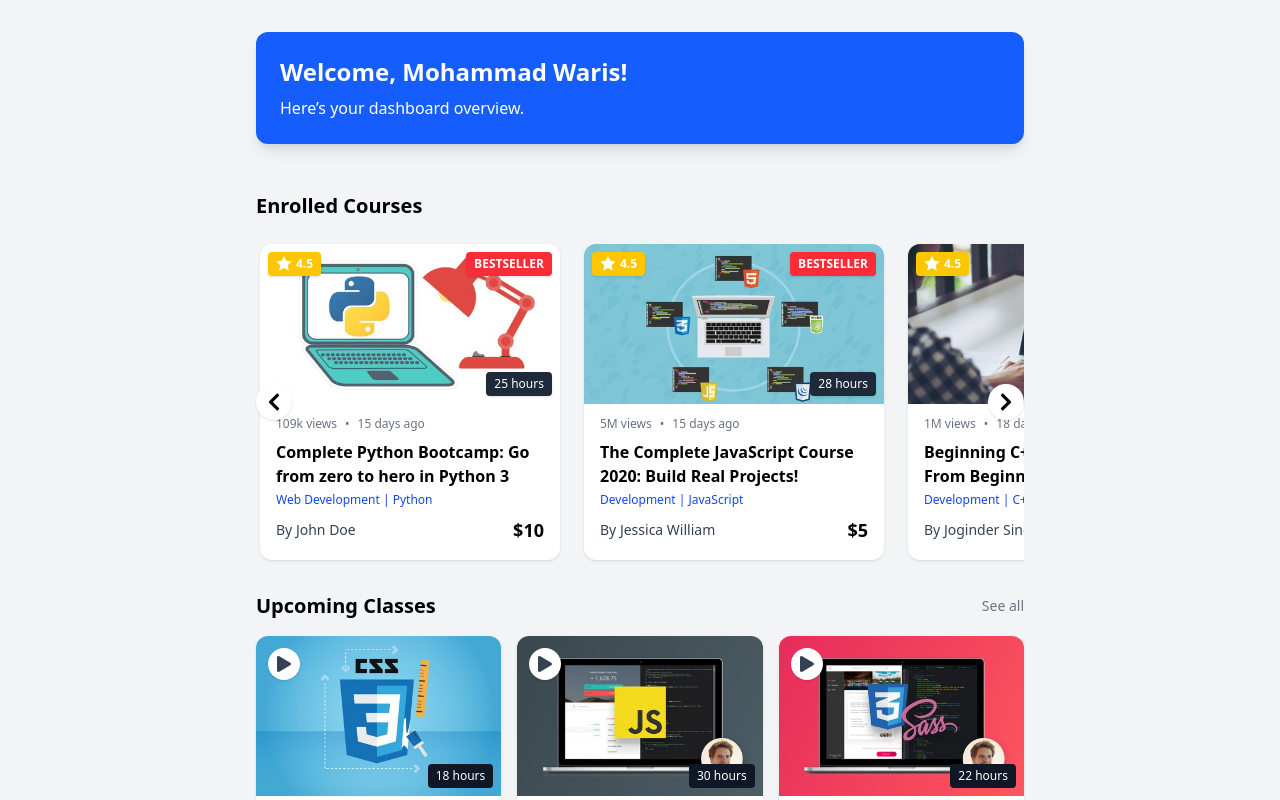
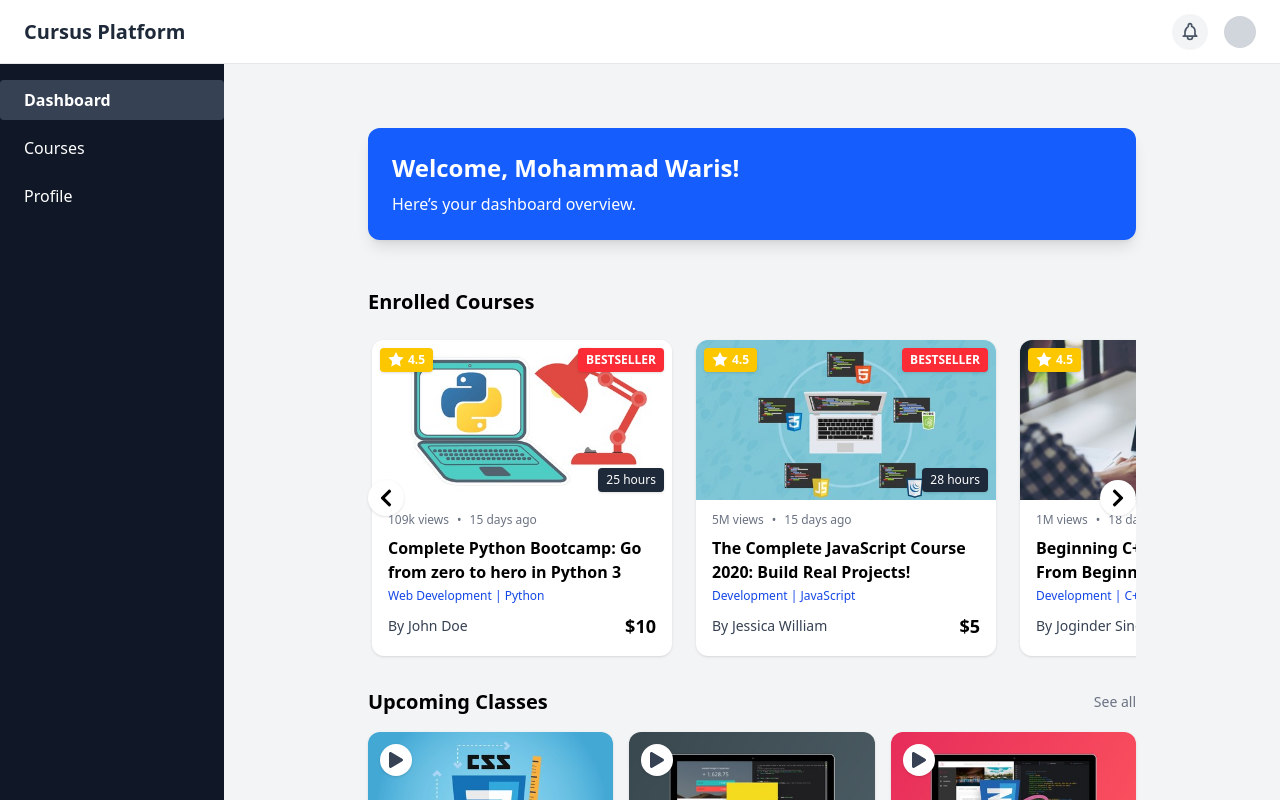
Before and after one commit to Mourya2003/cursus-platform, a React (Vite) app in the folder client/: page /dashboard in a window 1280 px wide. Shown: the top 800 px of the page. Built offline with nearby package versions, Linux system fonts and the light colour scheme.

Commit message:
Collaborate on component integration.

```diff
--- /dev/null
+++ b/client/src/components/DashboardLayout.jsx
@@ -0,0 +1,17 @@
+// src/components/DashboardLayout.jsx
+import Navbar from './navbar.jsx';
+import Sidebar from './sidebar.jsx';
+
+const DashboardLayout = ({ children }) => (
+  <div className="min-h-screen flex flex-col">
+    <Navbar />
+    <div className="flex flex-1">
+      <Sidebar />
+      <main className="flex-1 bg-gray-100 p-4 md:p-8 overflow-y-auto">
+        {children}
+      </main>
+    </div>
+  </div>
+);
+
+export default DashboardLayout;
--- a/client/src/routes/AppRoutes.jsx
+++ b/client/src/routes/AppRoutes.jsx
@@ -47,7 +47,7 @@ import SignIn from '../pages/SignIn.jsx';
 import SignUpSteps from '../pages/SignUpSteps.jsx';
 import SignUp from '../pages/SignUp.jsx';
 import StudentDashboard from "../pages/StudentDashboard.jsx";
-
+import DashboardLayout from '../components/DashboardLayout.jsx';
 // import '../styles/signin.css';
 // ...import other pages...
 // import React component corresponding to help.html
@@ -129,7 +129,15 @@ const AppRoutes = () => (
       <Route path="/sign_in" element={<SignIn />} />
       {/* <Route path="/sign_up_steps" element={<SignUpSteps />} /> */}
       <Route path="/sign_up" element={<SignUp />} />
-      <Route path="/dashboard" element={<StudentDashboard />} />
+      {/* <Route path="/dashboard" element={<StudentDashboard />} /> */}
+      <Route
+          path="/dashboard"
+          element={
+            <DashboardLayout>
+              <StudentDashboard />
+            </DashboardLayout>
+          }
+        />
       {/* Add other routes here */}
       {/* Example: <Route path="/contact" element={<Contact />} /> */}
     </Routes>
```
